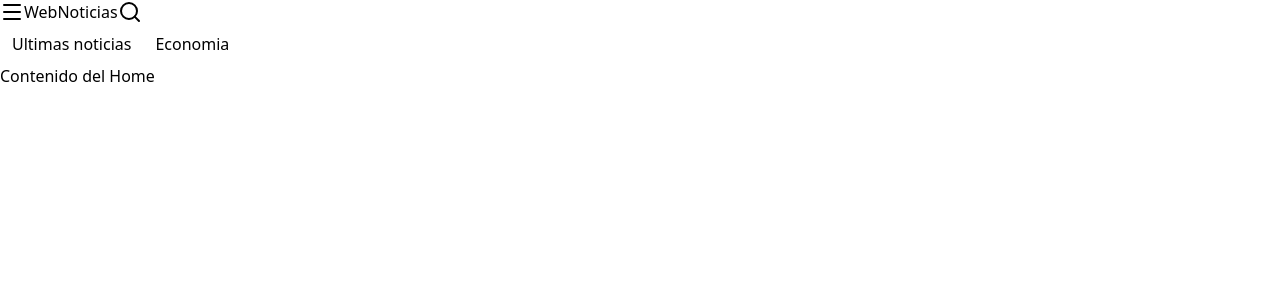
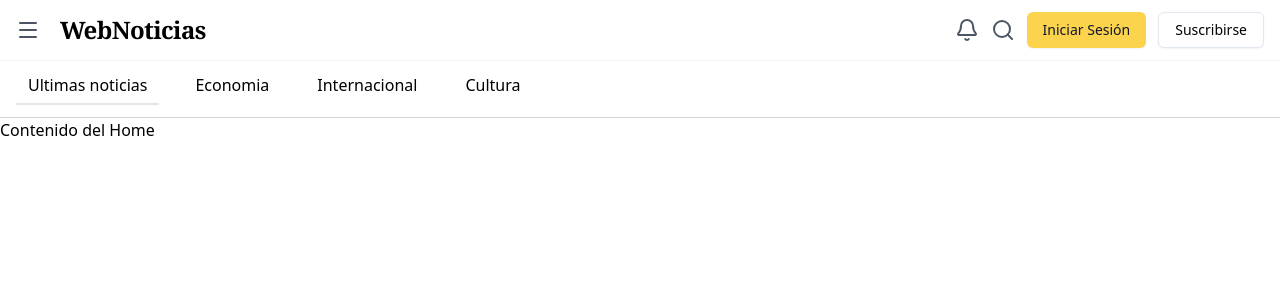
Before and after one commit to Marco21c/front-noticias, a React (Vite) app: page / in a window 1280 px wide. Shown: the top 300 px of the page. Built offline with nearby package versions, Linux system fonts and the light colour scheme.

Commit message:
add: style de navbar y header.

```diff
--- a/src/components/ui/NavItem.tsx
+++ b/src/components/ui/NavItem.tsx
@@ -3,19 +3,23 @@ import { NavLink } from "react-router-dom"
 type Props = {
     to: string;
     children: React.ReactNode;
-    label: string;
 }
-export default function navItem({ to, children, label }: Props) {
+export default function navItem({ to, children }: Props) {
   return (
-    <NavLink to={to} className={({isActive}) => [
-         "group relative flex items-center justify-center gap-1 ",
-      "cursor-pointer font-medium text-black md:text-base text-xs",
-      "px-3 py-2 rounded-full transition-colors",
-      "hover:bg-white/10",
-       "after:absolute after:left-0 after:-bottom-1",
-      "after:h-0.5 after:bg-white-300 after:transition-all after:duration-300",
-      isActive ? "after:w-full" : "after:w-0 group-hover:after:w-full",
-    ].join(" ")}>
+    <NavLink to={to} className={({ isActive }) =>
+    `
+    relative inline-block px-3 py-1 mb-2
+    font-medium md:text-base text-xs
+
+    after:content-['']
+    after:absolute after:left-0 after:-bottom-1
+    after:h-[2px] after:w-full after:bg-black/10
+    after:scale-x-0 after:origin-left
+    after:transition-transform after:duration-300
+
+    hover:after:scale-x-100
+    ${isActive ? "after:scale-x-100" : ""}
+    `}>
          {children}
     </NavLink>
   );
--- a/src/components/ui/button.tsx
+++ b/src/components/ui/button.tsx
@@ -17,6 +17,8 @@ const buttonVariants = cva(
           "border border-input bg-background shadow-sm hover:bg-accent hover:text-accent-foreground",
         secondary:
           "bg-secondary text-secondary-foreground shadow-sm hover:bg-secondary/80",
+        warning:
+          "bg-amber-300 text-secondary-foreground shadow-sm hover:bg-amber-200 ",
         ghost: "hover:bg-accent hover:text-accent-foreground",
         link: "text-primary underline-offset-4 hover:underline",
       },
--- a/src/pages/components/Navbar.tsx
+++ b/src/pages/components/Navbar.tsx
@@ -1,7 +1,7 @@
 import NavItem from "../../components/ui/NavItem";
-import { NavLink } from "react-router";
-import { Search, Menu } from "lucide-react";
-import navItem from "@/components/ui/NavItem";
+import { Button } from "@/components/ui/Button";
+import { Search, Menu, Bell } from "lucide-react";
+
 
 const categories = [
   { name: "Ultimas noticias",
@@ -9,25 +9,42 @@ const categories = [
     } ,
   { name: "Economia",
     to: "/economia"
-
+  },
+  { name: "Internacional",
+    to: "/internacional"
+  },
+   { name: "Cultura",
+    to: "/cultura"
   }
 ]
 export default function Navbar() {
   return (
     <>
-      <header className="flex">
-           <Menu/>
-           <span> WebNoticias </span>
-           <Search/>
+      <header className="w-full border-b border-gray-300">
 
-      </header>
-      <nav>
-             <ul className="flex">
-                {categories.map( category => (
-                   <NavItem  to={category.to} label={category.name}> {category.name}</NavItem>
-                ) )}
-             </ul>
+      <div className="mx-auto flex max-w-7xl items-center justify-between px-4 py-3">
+        <div className="flex items-center gap-3">
+          <Menu className="h-6 w-6 cursor-pointer mr-2 text-gray-600 hover:text-black" />
+          <span className="text-2xl font-serif font-bold tracking-tight"> WebNoticias </span>
+        </div>
+        <div className="flex items-center gap-3">
+          <Bell className="h-6 w-6 cursor-pointer text-gray-600 hover:text-black"/>
+          <Search className="h-6 w-6 cursor-pointer text-gray-600 hover:text-black" />
+          <Button variant={"warning"} > Iniciar Sesión </Button>
+          <Button variant={"outline"} > Suscribirse </Button>
+        </div>
+      </div>
+
+      <nav className="border-t border-gray-100">
+        <ul className="mx-auto flex max-w-7xl gap-6 px-4 py-2">
+          {categories.map((category) => (
+            <NavItem key={category.to}  to={category.to}>
+              {category.name}
+            </NavItem>
+          ))}
+        </ul>
       </nav>
+    </header>
     </>
   )
 }
```
